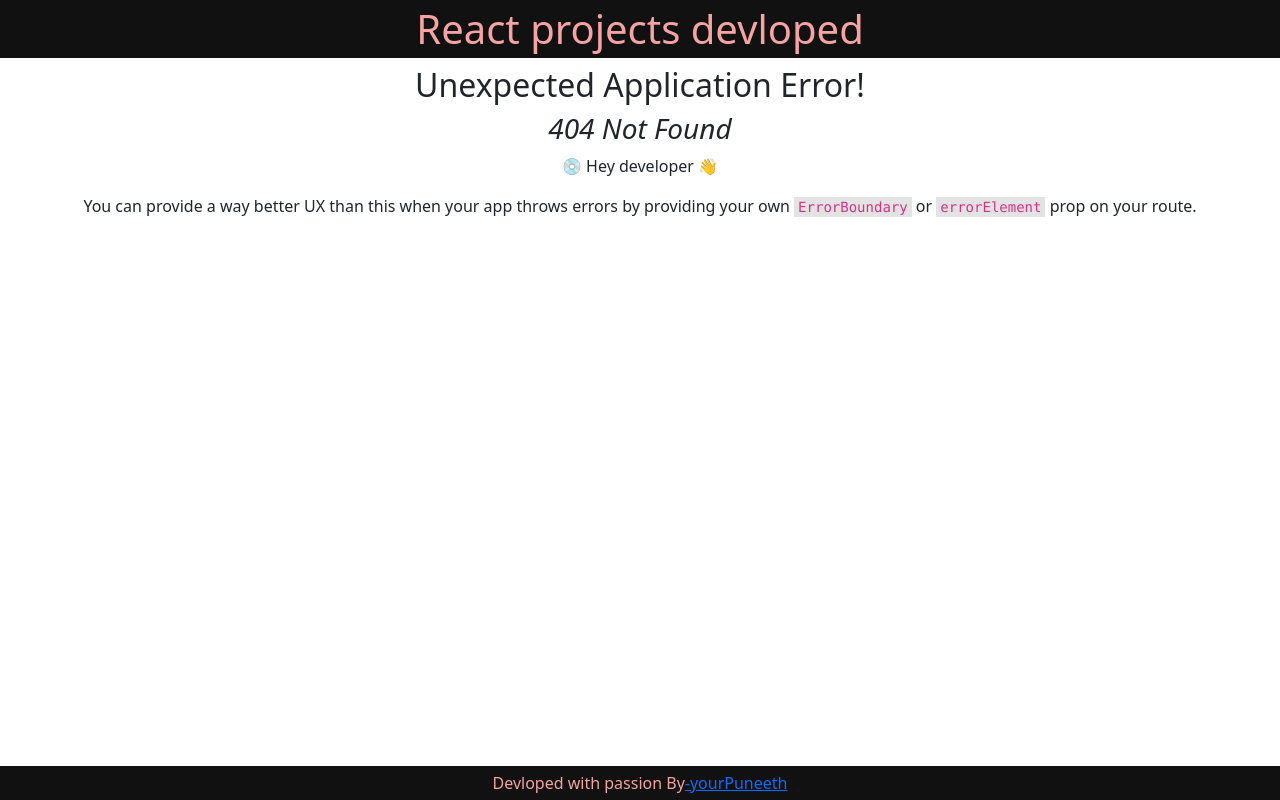
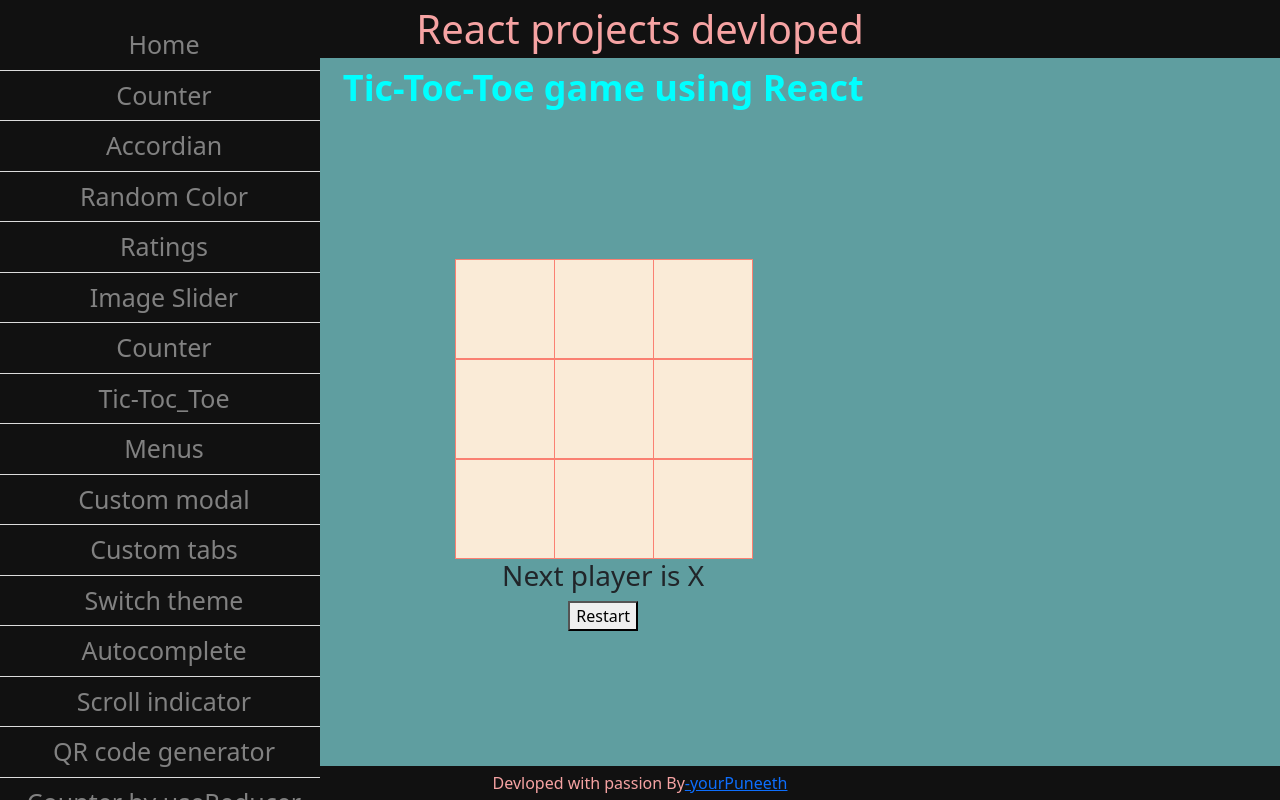
Before and after one commit to puneethnviraat/react-practice, a React (Create React App) app: page /tic-toc-toe in a window 1280 px wide. Before the commit this address had no page. Built offline with nearby package versions, Linux system fonts and the light colour scheme.

Commit message:
tic-toc-toe

```diff
--- a/src/App.js
+++ b/src/App.js
@@ -16,6 +16,7 @@
 import CustomTabs from './components/custom-tabs';
 import CustomModal from './components/customModal';
 import Autocomplete from './components/autocomplete';
+import TicTocToe from './components/Tic-Toc-Toe';
 
 const router = createBrowserRouter([
   {
@@ -42,6 +43,10 @@
       {
         path: '/load-more-data',
         element: <LoadMoreData />,
+      },
+      {
+        path: '/tic-toc-toe',
+        element: <TicTocToe />,
       },
       {
         path: '/custom-modal',
--- a/src/components/Sidebar.jsx
+++ b/src/components/Sidebar.jsx
@@ -11,6 +11,7 @@
       <Link to="/star-rating">Ratings</Link>
       <Link to="/image-slider">Image Slider</Link>
       <Link to="/counter">Counter</Link>
+      <Link to="/tic-toc-toe">Tic-Toc_Toe</Link>
       <Link to="/treeview">Menus</Link>
       <Link to="/custom-modal">Custom modal</Link>
       <Link to="/custom-tabs">Custom tabs</Link>
--- /dev/null
+++ b/src/components/Tic-Toc-Toe/index.jsx
@@ -0,0 +1,89 @@
+import { useEffect, useState } from 'react';
+import './styles.css';
+
+function Square({ value, onClick }) {
+  return (
+    <div className="square" onClick={onClick}>
+      {value}
+    </div>
+  );
+}
+
+function TicTocToe() {
+  const [squares, setSquares] = useState(Array(9).fill(''));
+  const [isXturn, setIsXturn] = useState(true);
+  const [status, setStatus] = useState('');
+
+  function getWinner(squares) {
+    const winningPatterns = [
+      [0, 1, 2],
+      [3, 4, 5],
+      [6, 7, 8],
+      [2, 5, 8],
+      [0, 4, 8],
+      [2, 4, 6],
+      [0, 3, 6],
+      [1, 4, 7],
+    ];
+    for (let i = 0; i < winningPatterns.length; i++) {
+      const [x, y, z] = winningPatterns[i];
+      if (
+        squares[x] &&
+        squares[x] === squares[y] &&
+        squares[x] === squares[z]
+      ) {
+        return squares[x];
+      }
+    }
+    return null;
+  }
+
+  useEffect(() => {
+    if (!getWinner(squares) && squares.every((item) => item !== '')) {
+      setStatus(`This is a draw ! Please restart the game`);
+    } else if (getWinner(squares)) {
+      setStatus(`Winner is ${getWinner(squares)}. Please restart the game`);
+    } else {
+      setStatus(`Next player is ${isXturn ? 'X' : 'O'}`);
+    }
+  }, [squares, isXturn]);
+
+  const handleClick = (getCurrentSquare) => {
+    let copySquares = [...squares];
+    copySquares[getCurrentSquare] = isXturn ? 'X' : 'O';
+    setIsXturn(!isXturn);
+    setSquares(copySquares);
+  };
+  const restartGame = () => {
+    setSquares(Array(9).fill(''));
+    setIsXturn(true);
+    setStatus('');
+  };
+
+  return (
+    <div className="main-container">
+      <h1 className="title">Tic-Toc-Toe game using React</h1>
+      <div className="game-container">
+        <div className="row">
+          <Square value={squares[0]} onClick={() => handleClick(0)} />
+          <Square value={squares[1]} onClick={() => handleClick(1)} />
+          <Square value={squares[2]} onClick={() => handleClick(2)} />
+        </div>
+        <div className="row">
+          <Square value={squares[3]} onClick={() => handleClick(3)} />
+          <Square value={squares[4]} onClick={() => handleClick(4)} />
+          <Square value={squares[5]} onClick={() => handleClick(5)} />
+        </div>
+        <div className="row">
+          <Square value={squares[6]} onClick={() => handleClick(6)} />
+          <Square value={squares[7]} onClick={() => handleClick(7)} />
+          <Square value={squares[8]} onClick={() => handleClick(8)} />
+        </div>
+      </div>
+      <h3>{status}</h3>
+      <button onClick={restartGame}>Restart</button>
+    </div>
+  );
+}
+
+export default TicTocToe;
--- /dev/null
+++ b/src/components/Tic-Toc-Toe/styles.css
@@ -0,0 +1,27 @@
+.title{
+  color: aqua !important;
+}
+body{
+  background-color: cadetblue !important;
+}
+.game-container{
+  display: flex;
+  flex-direction: column;
+  align-items: center;
+  margin-top: 150px;
+}
+.game-container .row{
+  flex-wrap: nowrap;
+}
+.square{
+  background-color: antiquewhite;
+  border: 1px solid salmon;
+  width: 100px !important;
+  height: 100px !important;
+  float: left;
+  font-size: 40px;
+  padding: 0px;
+  margin-right: -1px;
+  margin-top: -1px;
+  cursor: pointer;
+}
```
